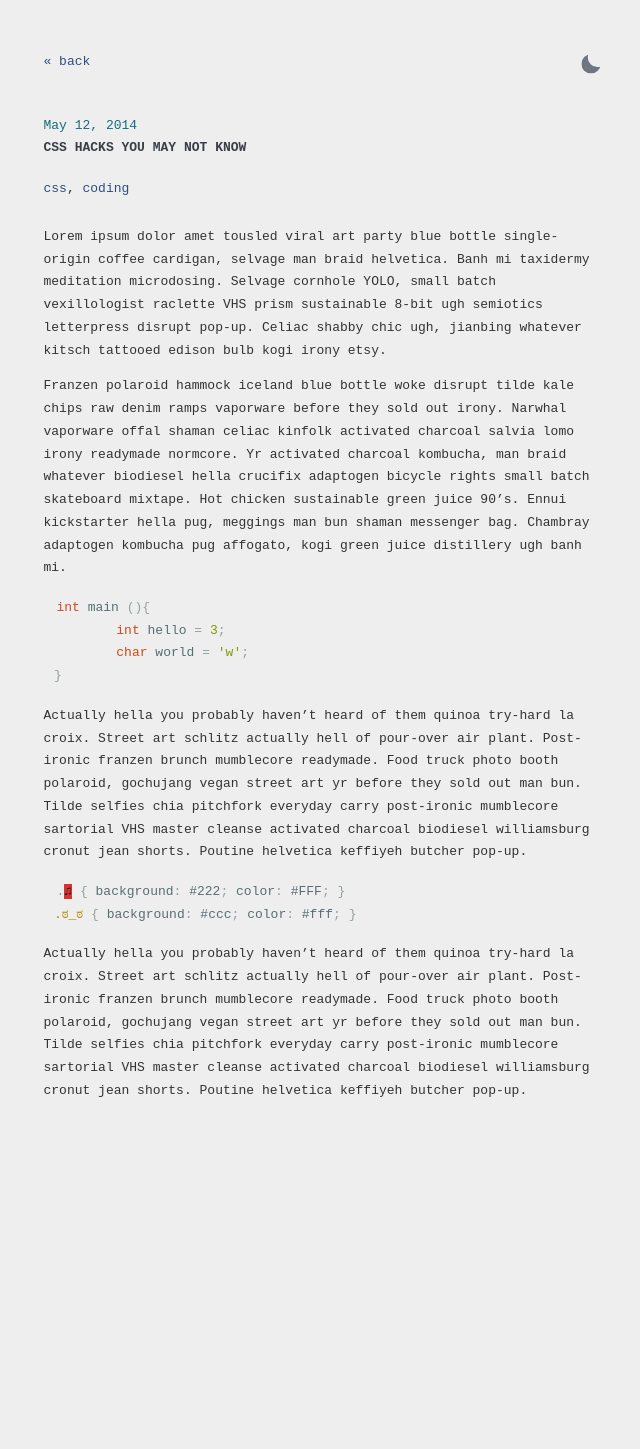
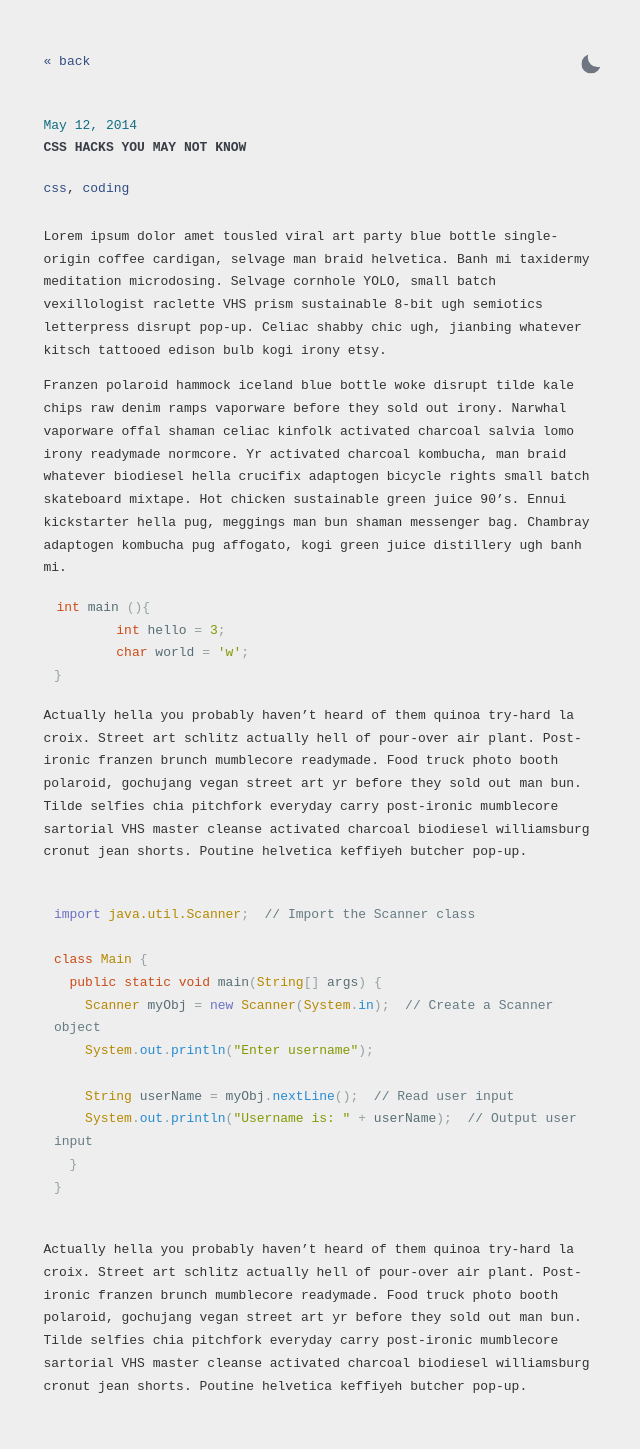
Before and after one commit to DavideBri/Gesko, a Jekyll site: the page built from _posts/2014-05-12-css-hacks-you-may-not-know.md, in a window 1280 px wide. Shown: the whole page, without its empty margins (317-957 px from the left). Built offline with Jekyll 4.4.1, drawn with Linux system fonts in a browser that asks for light colours; before the commit the page ends 1153 px from its top, so only the background shows below that.

Commit message:
update test page

````diff
--- a/_posts/2014-05-12-css-hacks-you-may-not-know.md
+++ b/_posts/2014-05-12-css-hacks-you-may-not-know.md
@@ -19,9 +19,20 @@ int main (){
 
 Actually hella you probably haven't heard of them quinoa try-hard la croix. Street art schlitz actually hell of pour-over air plant. Post-ironic franzen brunch mumblecore readymade. Food truck photo booth polaroid, gochujang vegan street art yr before they sold out man bun. Tilde selfies chia pitchfork everyday carry post-ironic mumblecore sartorial VHS master cleanse activated charcoal biodiesel williamsburg cronut jean shorts. Poutine helvetica keffiyeh butcher pop-up.
 
-```css
-.♫ { background: #222; color: #FFF; }
-.ಠ_ಠ { background: #ccc; color: #fff; }
+```java
+
+import java.util.Scanner;  // Import the Scanner class
+
+class Main {
+  public static void main(String[] args) {
+    Scanner myObj = new Scanner(System.in);  // Create a Scanner object
+    System.out.println("Enter username");
+
+    String userName = myObj.nextLine();  // Read user input
+    System.out.println("Username is: " + userName);  // Output user input
+  }
+}
+
 ```
 
 Actually hella you probably haven't heard of them quinoa try-hard la croix. Street art schlitz actually hell of pour-over air plant. Post-ironic franzen brunch mumblecore readymade. Food truck photo booth polaroid, gochujang vegan street art yr before they sold out man bun. Tilde selfies chia pitchfork everyday carry post-ironic mumblecore sartorial VHS master cleanse activated charcoal biodiesel williamsburg cronut jean shorts. Poutine helvetica keffiyeh butcher pop-up.
````
